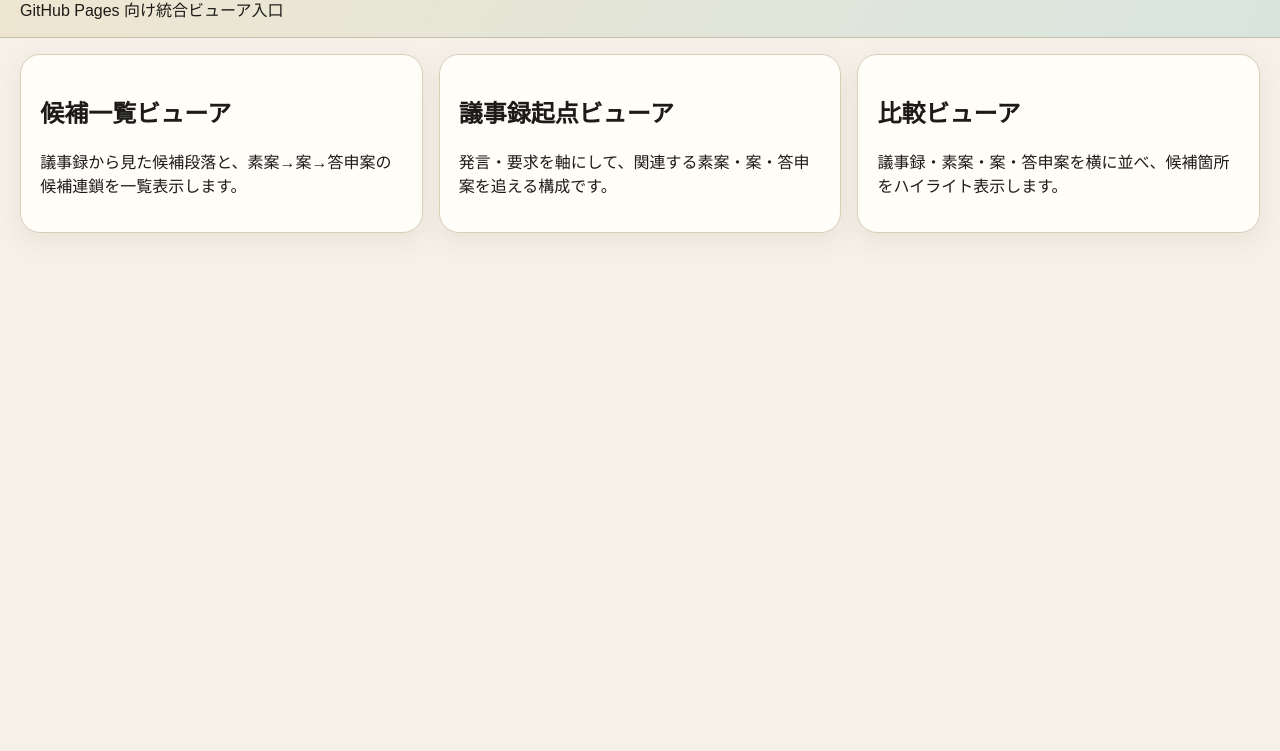
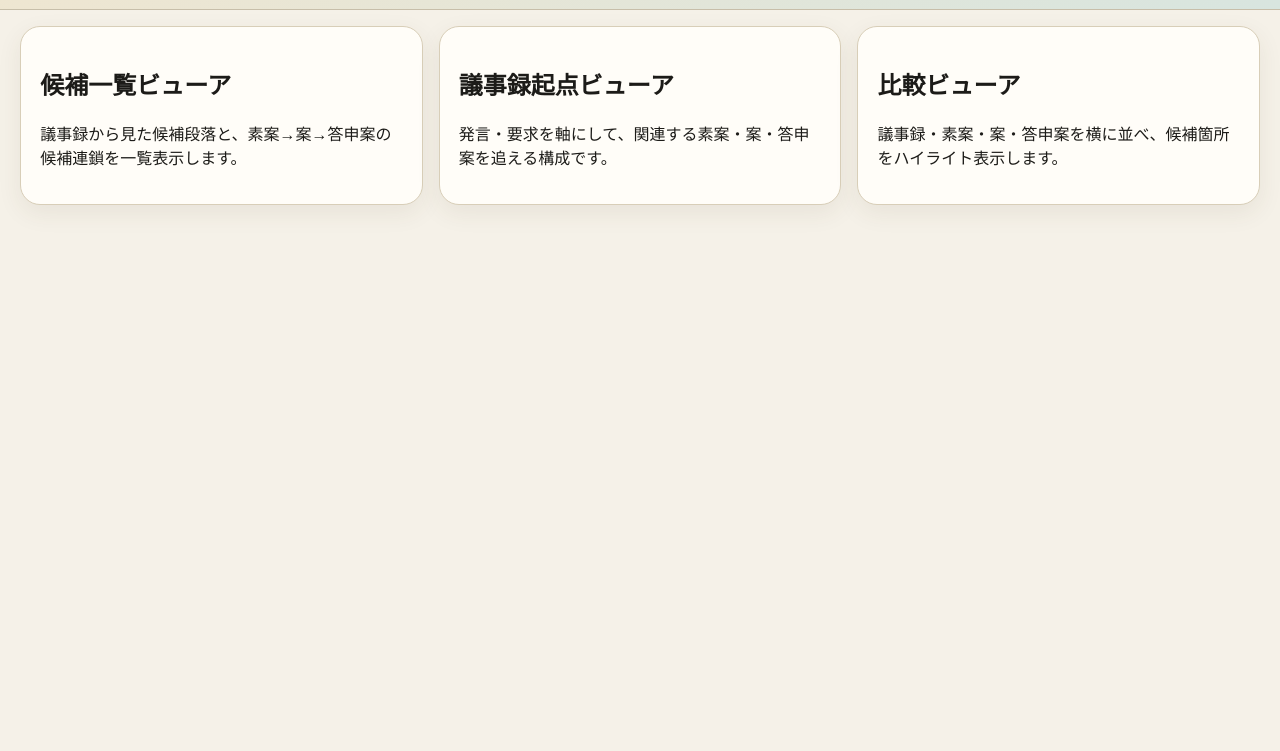
Before and after one commit to kou10111415/Digital_Policy_Process-tracing, a plain HTML site: page docs/index.html in a window 1280 px wide. Shown: the part 49-800 px from the top of the page. Drawn offline with Linux system fonts and the light colour scheme.

Commit message:
Update index.html

```diff
--- a/docs/index.html
+++ b/docs/index.html
@@ -10,7 +10,6 @@
   <header class="site-header">
     <div>
       <h1>Digital Policy Process-tracing</h1>
-      <p>GitHub Pages 向け統合ビューア入口</p>
     </div>
   </header>
   <main>
```
